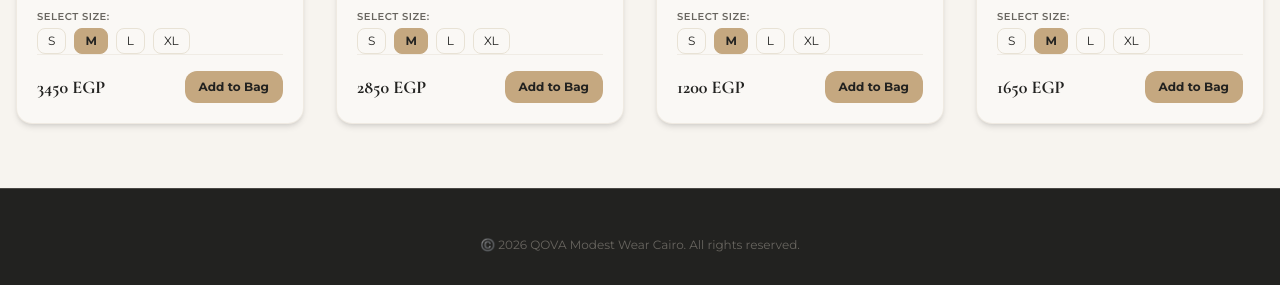
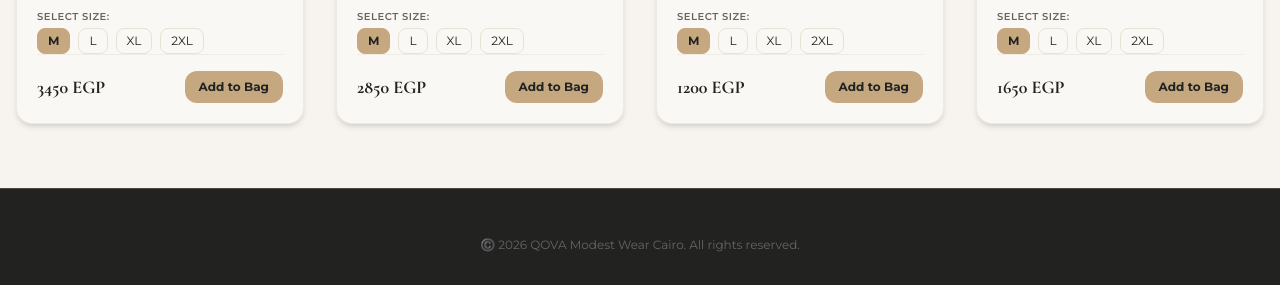
Before and after one commit to HassanBasha943/Qova, a plain HTML site: page index.html in a window 1280 px wide. Shown: the part 793-1078 px from the top of the page. Drawn offline with nearby package versions, Linux system fonts and the light colour scheme; no server answers.

Commit message:
Update index.html

```diff
--- a/index.html
+++ b/index.html
@@ -461,17 +461,21 @@
                     <h3 class="font-serif text-lg text-qova-charcoal font-semibold mt-0.5">${product.name}</h3>
                     <p class="text-xs text-qova-slate mt-1">${product.fabric || 'Custom Luxury Tailoring'}</p>
 
+
                     <div class="mt-3">
     <label class="block text-[10px] uppercase tracking-wider text-qova-slate font-semibold mb-1">Select Size:</label>
     <div class="flex gap-2">
-                            <button type="button" onclick="selectSize('${product.id}', 'S', this)"
-                                class="size-btn-${product.id} px-2.5 py-1 text-xs border border-qova-beige rounded-lg hover:border-qova-gold transition">S</button>
         <button type="button" onclick="selectSize('${product.id}', 'M', this)"
             class="size-btn-${product.id} px-2.5 py-1 text-xs border border-qova-gold bg-qova-gold text-qova-charcoal font-bold rounded-lg transition">M</button>
+
         <button type="button" onclick="selectSize('${product.id}', 'L', this)"
             class="size-btn-${product.id} px-2.5 py-1 text-xs border border-qova-beige rounded-lg hover:border-qova-gold transition">L</button>
+
         <button type="button" onclick="selectSize('${product.id}', 'XL', this)"
             class="size-btn-${product.id} px-2.5 py-1 text-xs border border-qova-beige rounded-lg hover:border-qova-gold transition">XL</button>
+
+        <button type="button" onclick="selectSize('${product.id}', '2XL', this)"
+            class="size-btn-${product.id} px-2.5 py-1 text-xs border border-qova-beige rounded-lg hover:border-qova-gold transition">2XL</button>
     </div>
 </div>
 
```
Lines whose indentation alone changed are shown as unchanged.
